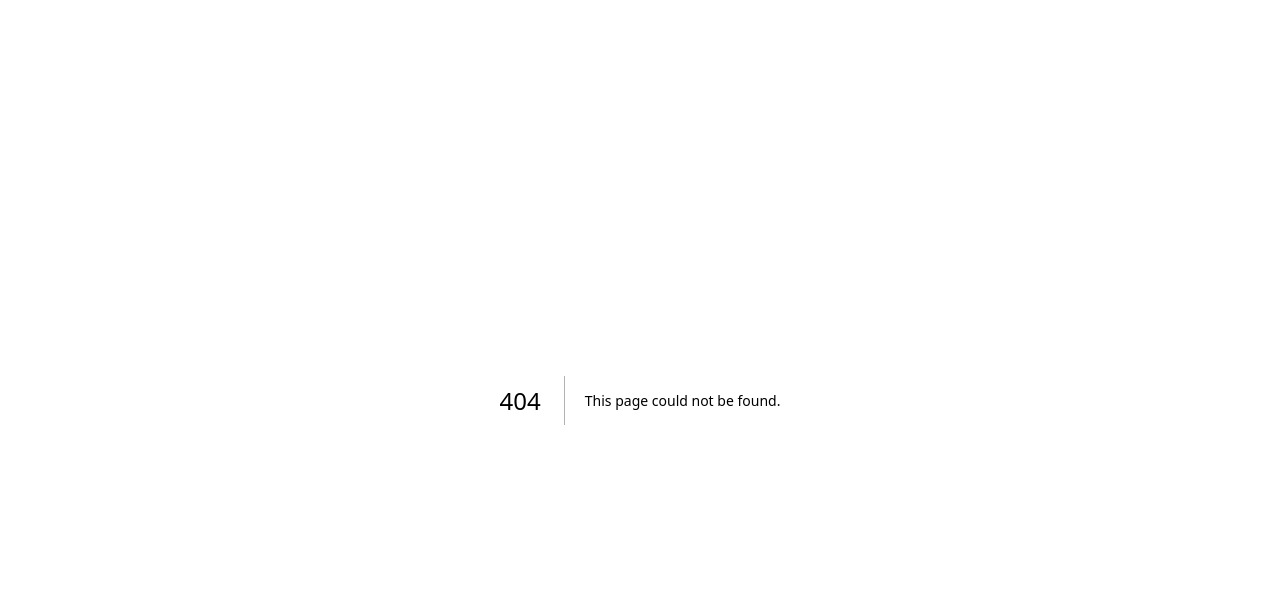
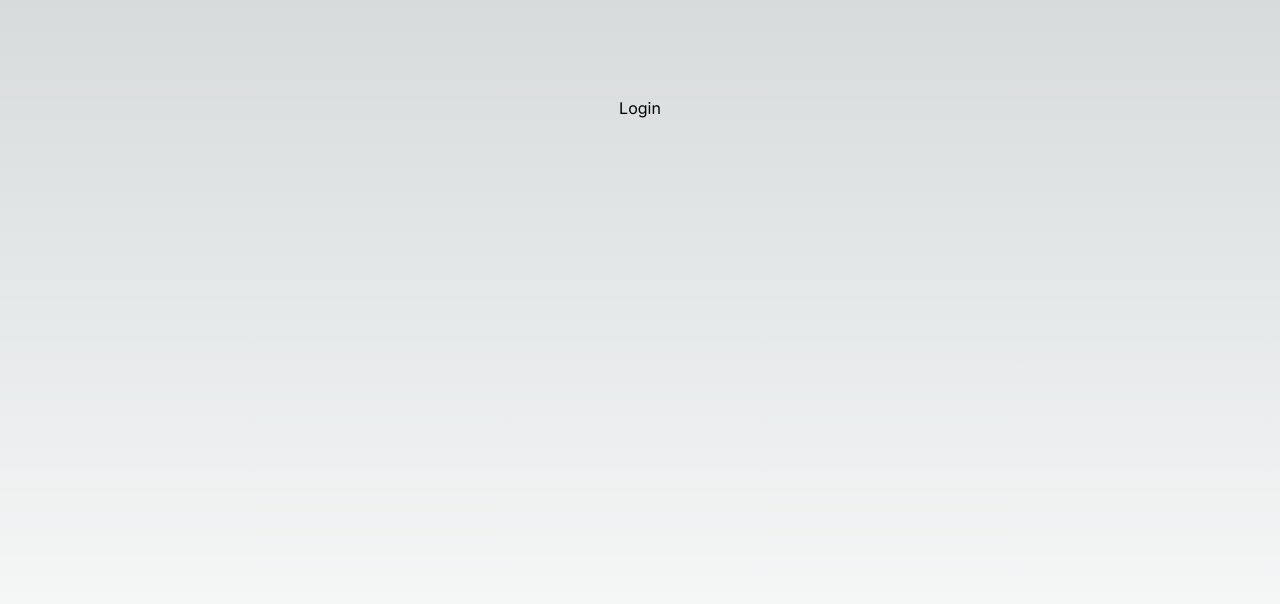
Before and after one commit to noiqum/fidelle, a Next.js app: page /login in a window 1280 px wide. Before the commit this address had no page. Shown: the top 604 px of the page. Built offline with nearby package versions, Linux system fonts and the light colour scheme.

Commit message:
chore: auth routes : /login /register

```diff
--- /dev/null
+++ b/app/(auth)/login/page.tsx
@@ -0,0 +1,7 @@
+export default function Login() {
+  return (
+    <main className="flex min-h-screen flex-col items-center justify-between p-24">
+      Login
+    </main>
+  );
+}
--- /dev/null
+++ b/app/(auth)/register/page.tsx
@@ -0,0 +1,7 @@
+export default function Register() {
+  return (
+    <main className="flex min-h-screen flex-col items-center justify-between p-24">
+      Register
+    </main>
+  );
+}
```
